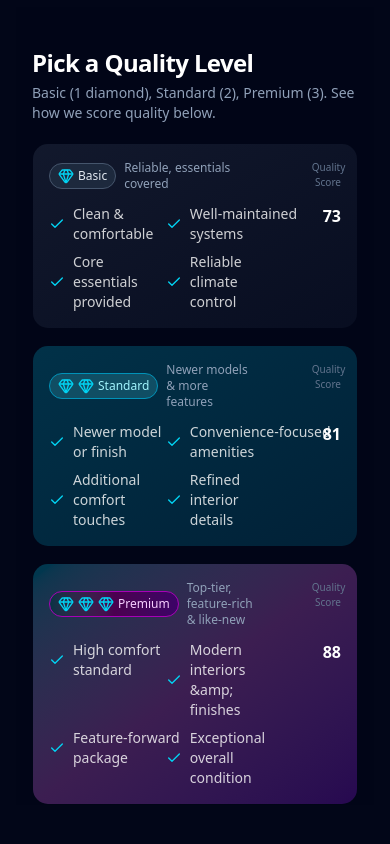
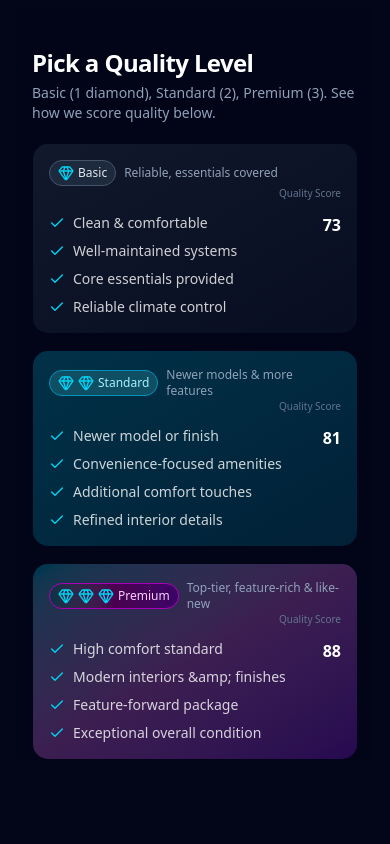
Before and after one commit to RV-proj/rv-frontEnd, a Next.js app: page /rvSelector in a window 390 px wide. Shown: the part 1597-2441 px from the top of the page. Built offline with nearby package versions, Linux system fonts and the light colour scheme; no server answers.

Commit message:
quality lvl responsive fix

```diff
--- a/app/(public)/rvSelector/page.js
+++ b/app/(public)/rvSelector/page.js
@@ -17,8 +17,8 @@ export default function Page() {
   const [view, setView] = useState("basic");
 
   return (
-    <section className="bg-[#020618] min-h-screen overflow-hidden pb-10">
-      <div className="pt-10 container mx-auto max-w-7xl px-4 sm:px-6 flex flex-col gap-8">
+    <section className="bg-[#020618] min-h-screen overflow-hidden pb-28">
+      <div className="pt-10  container mx-auto max-w-7xl px-4 sm:px-6 flex flex-col gap-8">
         <div className="flex items-center justify-between sm:flex-row flex-col sm:gap-0 gap-5">
           <div className="flex items-center gap-3">
             <Sparkles className="h-10 w-10 text-cyan-300" />
--- a/app/_ui/QualityLevelCard.js
+++ b/app/_ui/QualityLevelCard.js
@@ -20,21 +20,21 @@ const QualityLevelCard = ({
       <div
         className={`${backgroundColor} inset-0 w-full h-full absolute -z-10`}
       ></div>
-      <div className="flex items-start justify-between">
-        <div className="flex items-center gap-2 w-[70%]">
+      <div className="flex items-start justify-between sm:flex-row flex-col">
+        <div className="flex items-center gap-2 sm:w-[70%]">
           {/* badge */}
           <TierBadge tierKey={plan} />
 
           <p className="text-slate-400 text-xs">{slogan}</p>
         </div>
 
-        <div className="w-[10%]">
+        <div className="sm:w-[10%] w-full ">
           <h1 className="text-[10px] text-slate-500 text-end">Quality Score</h1>
         </div>
       </div>
 
-      <div className="flex items-start justify-between pt-3">
-        <ul className="grid grid-cols-2 gap-x-0 gap-y-2 w-[80%]">
+      <div className="flex items-start justify-between pt-3 ">
+        <ul className="grid sm:grid-cols-2 gap-x-0 gap-y-2 sm:w-[80%]">
           {benefits.map((benefit, index) => (
             <li key={index}>
               <div className="flex items-center gap-2 text-sm">
```
